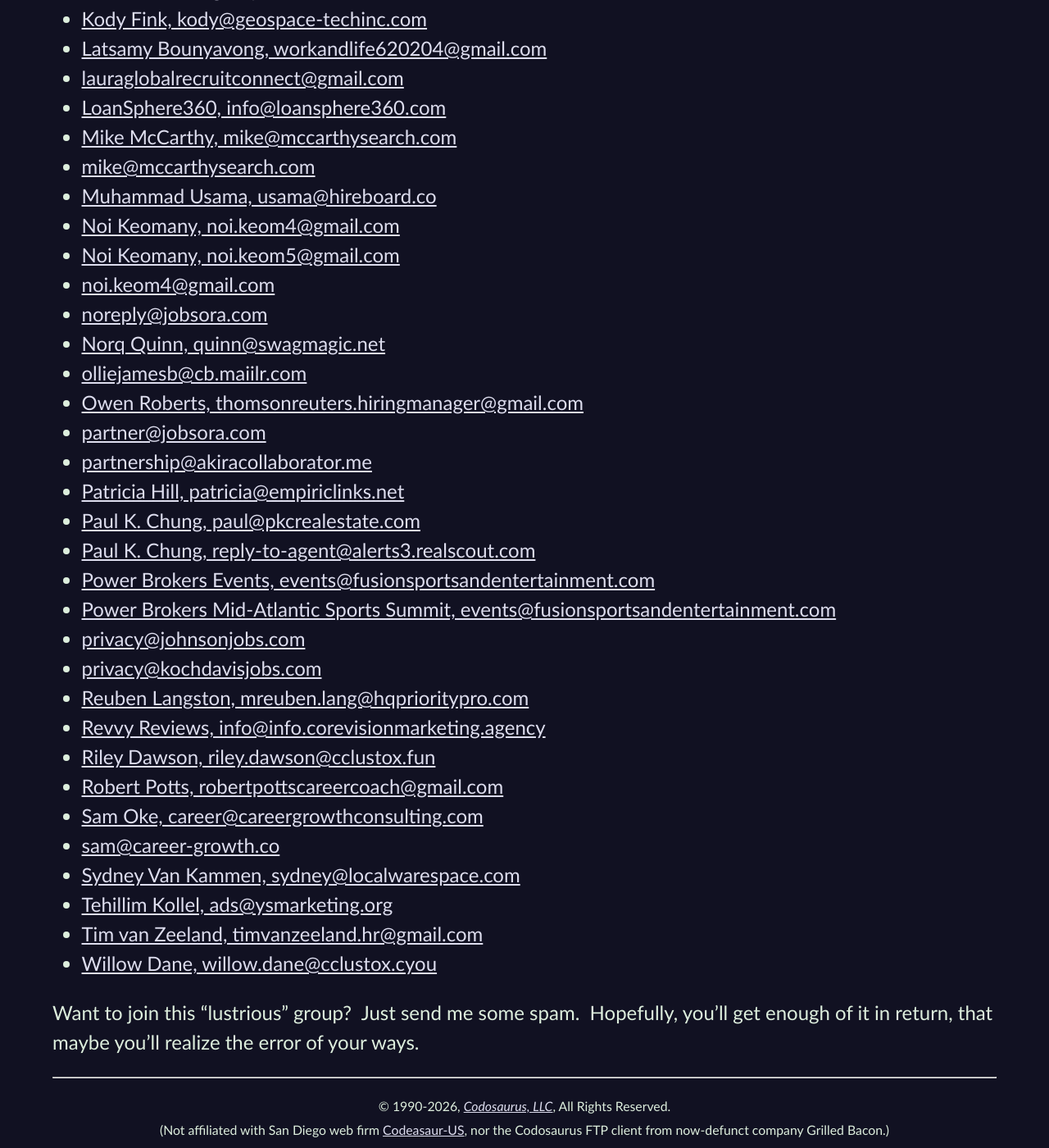
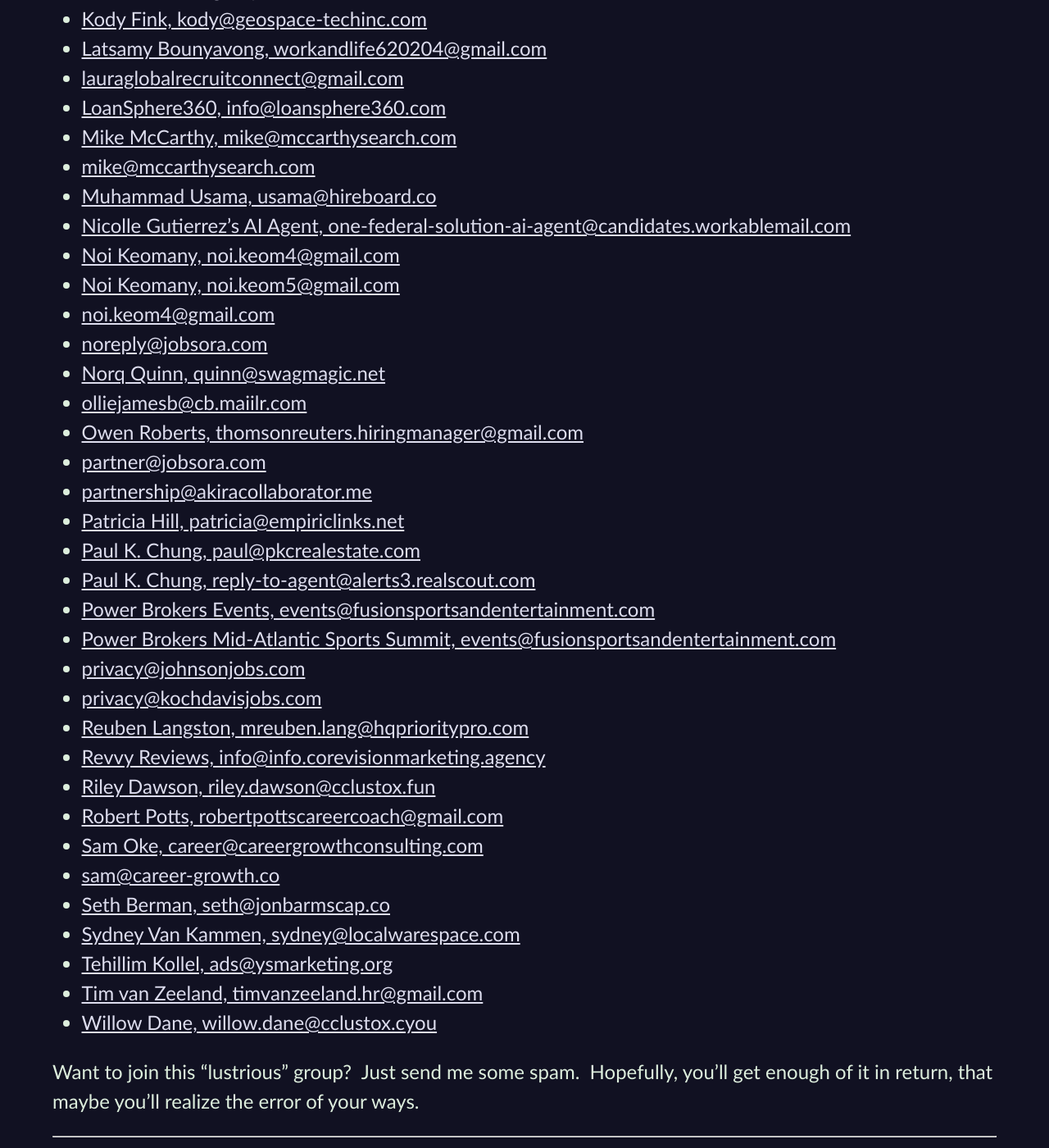
Before and after one commit to CodosaurusLLC/CodosaurusLLC.github.io, a Jekyll site: the page built from spambait.md, in a window 1280 px wide and 1400 px high, scrolled down 1881 px. Shown: the whole window at 82% size. Built offline with Jekyll 4.4.1, drawn with Linux system fonts in a browser that asks for light colours; our own code applies the rules of GitHub Pages for plain Markdown files.

Commit message:
add spammers

```diff
--- a/spambait.md
+++ b/spambait.md
@@ -53,6 +53,7 @@
 - [Mike McCarthy, mike@mccarthysearch.com](mailto:mike@mccarthysearch.com)
 - [mike@mccarthysearch.com](mailto:mike@mccarthysearch.com)
 - [Muhammad Usama, usama@hireboard.co](mailto:usama@hireboard.co)
+- [Nicolle Gutierrez's AI Agent, one-federal-solution-ai-agent@candidates.workablemail.com](mailto:one-federal-solution-ai-agent@candidates.workablemail.com)
 - [Noi Keomany, noi.keom4@gmail.com](mailto:noi.keom4@gmail.com)
 - [Noi Keomany, noi.keom5@gmail.com](mailto:noi.keom5@gmail.com)
 - [noi.keom4@gmail.com](mailto:noi.keom4@gmail.com)
@@ -75,6 +76,7 @@
 - [Robert Potts, robertpottscareercoach@gmail.com](mailto:robertpottscareercoach@gmail.com)
 - [Sam Oke, career@careergrowthconsulting.com](mailto:career@careergrowthconsulting.com)
 - [sam@career-growth.co](mailto:sam@career-growth.co)
+- [Seth Berman, seth@jonbarmscap.co](mailto:seth@jonbarmscap.co)
 - [Sydney Van Kammen, sydney@localwarespace.com](mailto:sydney@localwarespace.com)
 - [Tehillim Kollel, ads@ysmarketing.org](mailto:ads@ysmarketing.org)
 - [Tim van Zeeland, timvanzeeland.hr@gmail.com](mailto:timvanzeeland.hr@gmail.com)
```
